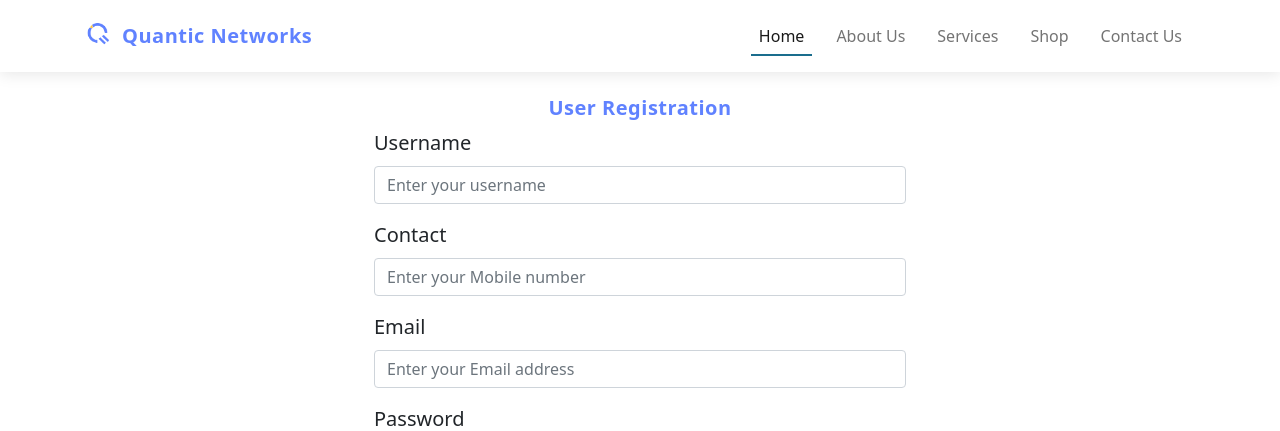
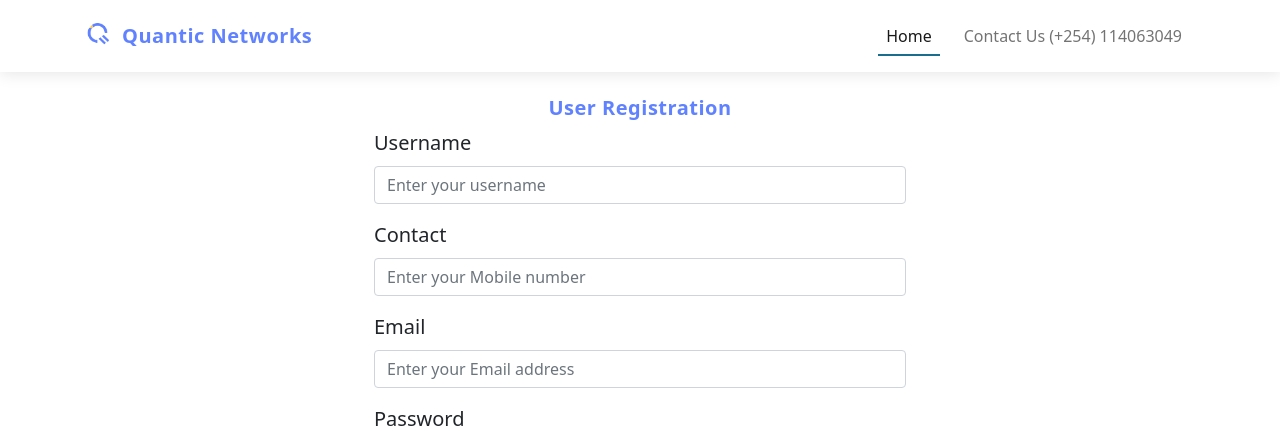
Before and after one commit to dunkohm/QuanticNetworks, a PHP site: page /users/user_registration.php in a window 1280 px wide. Shown: the top 431 px of the page. Run offline with PHP 8.4, Linux system fonts and the light colour scheme; some libraries are stand-ins or nearby versions.

Commit message:
Added minor changes

```diff
--- a/adminControl/admin-header.php
+++ b/adminControl/admin-header.php
@@ -1,4 +1,4 @@
- <!-- Navigation Bar -->
+<!-- Navigation Bar -->
     <nav class="navbar navbar-expand-lg navbar-light fixed-top">
         <div class="container">
             <a class="navbar-brand d-flex align-items-center" href="#">
--- a/shop.php
+++ b/shop.php
@@ -344,7 +344,7 @@ include("functions/main_function.php");
         <div class="row">
           <div class="products-header text-center p-2">
             <h2 class="navbar-logo-text" style="font-size: 2.0rem;">Products</h2>
-          <p class="text-label">Here are some of the Products we offer...</p>
+            <p class="text-label lead">Here are some of the Products we offer...</p>
           </div>
           <!-- search area -->
           <form class="search" action="search_product.php" method="get">
@@ -401,7 +401,6 @@ include("functions/main_function.php");
     <footer class="footer mt-5 text-white pt-5 pb-4 position-relative">
       <!-- Background animation blob -->
       <div class="footer-blob"></div>
-
       <div class="container">
         <div class="row text-center text-md-start">
           <!-- About / Info -->
--- a/users/user_registration.php
+++ b/users/user_registration.php
@@ -142,19 +142,10 @@ include('../functions/main_function.php');
                 <div class="collapse navbar-collapse" id="navbarNav">
                     <ul class="navbar-nav ms-auto">
                         <li class="nav-item">
-                        <a class="nav-link active" href="#home">Home</a>
+                            <a class="nav-link active" href="../shop.php">Home</a>
                         </li>
                         <li class="nav-item">
-                        <a class="nav-link" href="#about">About Us</a>
-                    </li>
-                    <li class="nav-item">
-                        <a class="nav-link" href="#services">Services</a>
-                    </li>
-                    <li class="nav-item">
-                        <a class="nav-link" href="shop.php">Shop</a>
-                    </li>
-                    <li class="nav-item">
-                        <a class="nav-link" href="#contact">Contact Us</a>
+                            <a class="nav-link" href="#contact">Contact Us <span>(+254) 114063049</span></a>
                         </li>
                     </ul>
                 </div>
@@ -211,9 +202,9 @@ include('../functions/main_function.php');
             </div>
         </div>
     </div>
-
 </body>
 </html>
+<!-- php logic -->
 <?php
     if(isset($_POST['user_register'])){
         $username=$_POST['user_username'];
@@ -252,5 +243,4 @@ if(isset($_POST['user_register'])){
         }
     }
     }
-
 ?>
```
Also changed, not shown: adminControl/insert-products.php (+2 -5 lines), adminControl/insert-brand.php (indentation only), adminControl/insert-category.php (indentation only). Lines whose indentation alone changed are shown as unchanged.
